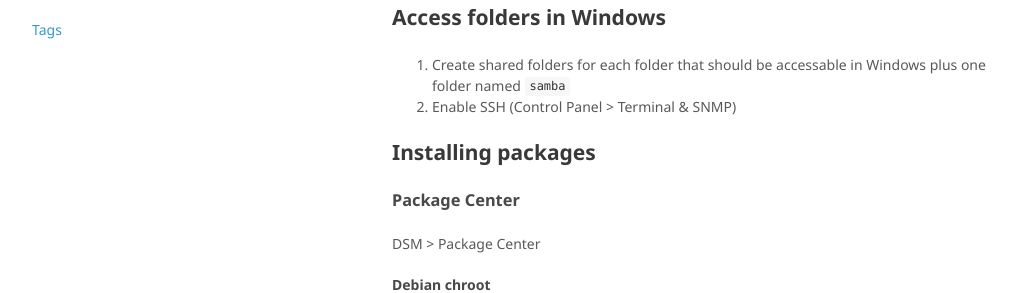
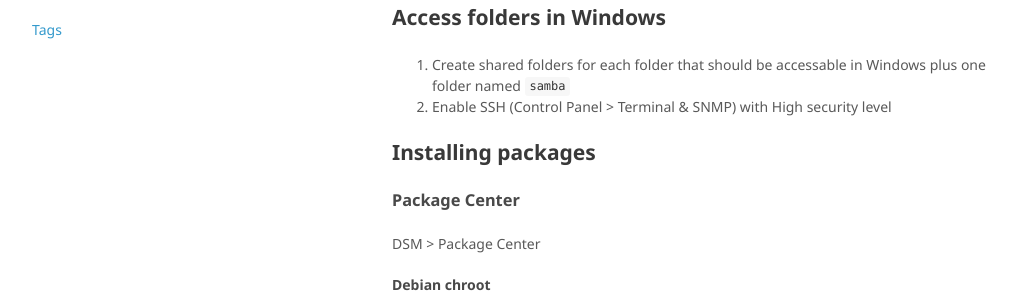
Before and after one commit to oscarb/pad, a Jekyll site: the page built from _docs/ds713.md, in a window 1280 px wide and 900 px high, scrolled down 1516 px. Shown: the part 163-456 px from the top of the window, without its empty margins (128-1151 px from the left). Built offline with Jekyll 4.4.1, drawn with Linux system fonts in a browser that asks for light colours; some web fonts are replaced.

Commit message:
Update ds713.md

```diff
--- a/_docs/ds713.md
+++ b/_docs/ds713.md
@@ -47,7 +47,7 @@ Command | Description
 ## Access folders in Windows
 
 1. Create shared folders for each folder that should be accessable in Windows plus one folder named `samba`
-2. Enable SSH (Control Panel > Terminal & SNMP)
+2. Enable SSH (Control Panel > Terminal & SNMP) with High security level
 
 
 ## Installing packages
```
